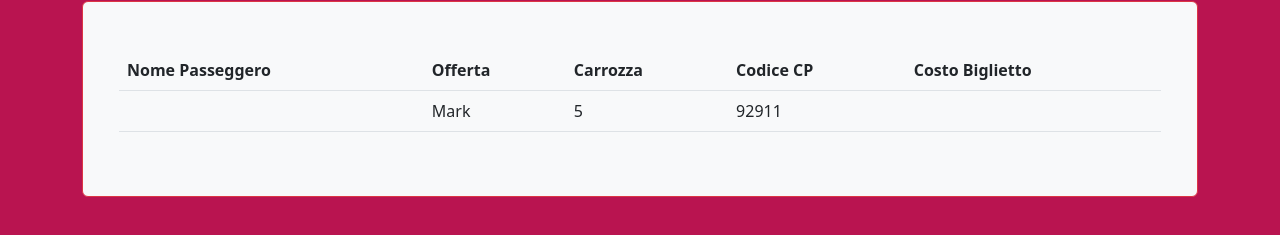
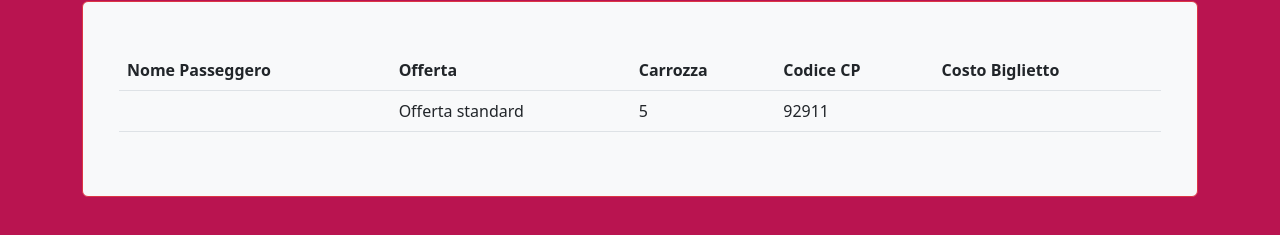
Before and after one commit to LucaFaedda/js-biglietto-treno-form, a plain HTML site: page index.html in a window 1280 px wide. Shown: the part 473-708 px from the top of the page. Drawn offline with nearby package versions, Linux system fonts and the light colour scheme.

Commit message:
cambiato valore tabella

```diff
--- a/index.html
+++ b/index.html
@@ -70,7 +70,7 @@
                         <tbody>
                           <tr>
                             <th scope="row" id="put_nome"></th>
-                            <td id="put_offerta">Mark</td>
+                            <td id="put_offerta">Offerta standard</td>
                             <td>5</td>
                             <td>92911</td>
                             <td id="put_prezzo"></td>
```
